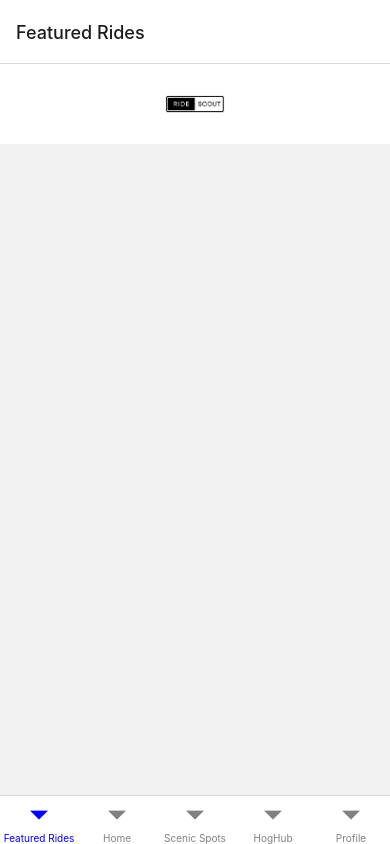
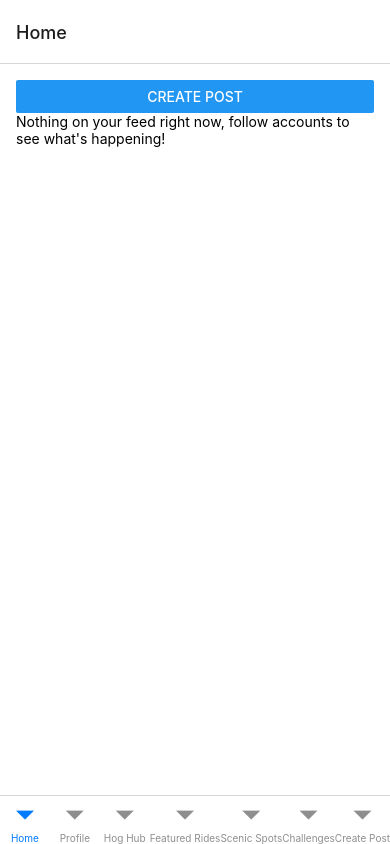
Before and after one commit to tgbergendahl/RideScout, a React Native app: screen /HomeTab in a window 390 px wide. Built offline with nearby package versions, Linux system fonts and the light colour scheme; no server answers; the database is empty.

Commit message:
fixes but too much
fixes

```diff
--- a/App.js
+++ b/App.js
@@ -1,116 +1,29 @@
+// App.js
 import React from 'react';
-import { StatusBar } from 'expo-status-bar';
 import { NavigationContainer } from '@react-navigation/native';
 import { createBottomTabNavigator } from '@react-navigation/bottom-tabs';
-import { createStackNavigator } from '@react-navigation/stack';
+import HomeScreen from './screens/HomeScreen';
+import ProfileScreen from './screens/Profile';
+import HogHubScreen from './screens/HogHub';
+import FeaturedRidesScreen from './screens/FeaturedRides';
+import ScenicSpotsScreen from './screens/ScenicSpots';
+import ChallengesPageScreen from './screens/ChallengesPage';
+import CreatePostScreen from './screens/CreatePost';
 
-// Import your screens
-import FeaturedRides from './screens/FeaturedRides';
-import HogHub from './screens/HogHub';
-import Home from './screens/HomeScreen';
-import Profile from './screens/Profile';
-import ScenicSpots from './screens/ScenicSpots';
-import ChallengesPage from './screens/ChallengesPage';
-import LoginPage from './screens/LoginPage';
-import SignupPage from './screens/SignupPage';
-import CreatePost from './screens/CreatePost';
-import CreateHog from './screens/CreateHog';
-import Header from './components/Header'; // Import the Header component
-
-// Create a bottom tab navigator
 const Tab = createBottomTabNavigator();
-
-// Create a stack navigator for additional screens
-const Stack = createStackNavigator();
-
-function MainTabs() {
-  return (
-    <Tab.Navigator
-      screenOptions={{
-        tabBarActiveTintColor: 'blue', // Active tab color
-        tabBarInactiveTintColor: 'gray', // Inactive tab color
-        tabBarStyle: { backgroundColor: 'white' }, // Tab bar style
-      }}
-    >
-      <Tab.Screen name="Featured Rides" component={FeaturedRidesStack} />
-      <Tab.Screen name="Home" component={HomeStack} />
-      <Tab.Screen name="Scenic Spots" component={ScenicSpotsStack} />
-      <Tab.Screen name="HogHub" component={HogHubStack} />
-      <Tab.Screen name="Profile" component={ProfileStack} />
-    </Tab.Navigator>
-  );
-}
-
-function FeaturedRidesStack() {
-  return (
-    <Stack.Navigator
-      screenOptions={{
-        header: () => <Header />,
-      }}
-    >
-      <Stack.Screen name="FeaturedRides" component={FeaturedRides} />
-    </Stack.Navigator>
-  );
-}
-
-function HomeStack() {
-  return (
-    <Stack.Navigator
-      screenOptions={{
-        header: () => <Header />,
-      }}
-    >
-      <Stack.Screen name="Home" component={Home} />
-      <Stack.Screen name="CreatePost" component={CreatePost} />
-    </Stack.Navigator>
-  );
-}
-
-function ScenicSpotsStack() {
-  return (
-    <Stack.Navigator
-      screenOptions={{
-        header: () => <Header />,
-      }}
-    >
-      <Stack.Screen name="ScenicSpots" component={ScenicSpots} />
-    </Stack.Navigator>
-  );
-}
-
-function HogHubStack() {
-  return (
-    <Stack.Navigator
-      screenOptions={{
-        header: () => <Header />,
-      }}
-    >
-      <Stack.Screen name="HogHub" component={HogHub} />
-      <Stack.Screen name="CreateHog" component={CreateHog} />
-    </Stack.Navigator>
-  );
-}
-
-function ProfileStack() {
-  return (
-    <Stack.Navigator
-      screenOptions={{
-        header: () => <Header />,
-      }}
-    >
-      <Stack.Screen name="Profile" component={Profile} />
-      <Stack.Screen name="ChallengesPage" component={ChallengesPage} />
-      <Stack.Screen name="LoginPage" component={LoginPage} />
-      <Stack.Screen name="SignupPage" component={SignupPage} />
-    </Stack.Navigator>
-  );
-}
 
 export default function App() {
   return (
     <NavigationContainer>
-      <MainTabs />
-      <StatusBar style="auto" />
+      <Tab.Navigator>
+        <Tab.Screen name="HomeTab" component={HomeScreen} options={{ title: 'Home' }} />
+        <Tab.Screen name="ProfileTab" component={ProfileScreen} options={{ title: 'Profile' }} />
+        <Tab.Screen name="HogHubTab" component={HogHubScreen} options={{ title: 'Hog Hub' }} />
+        <Tab.Screen name="FeaturedRidesTab" component={FeaturedRidesScreen} options={{ title: 'Featured Rides' }} />
+        <Tab.Screen name="ScenicSpotsTab" component={ScenicSpotsScreen} options={{ title: 'Scenic Spots' }} />
+        <Tab.Screen name="ChallengesTab" component={ChallengesPageScreen} options={{ title: 'Challenges' }} />
+        <Tab.Screen name="CreatePostTab" component={CreatePostScreen} options={{ title: 'Create Post' }} />
+      </Tab.Navigator>
     </NavigationContainer>
   );
 }
--- a/firebase.js
+++ b/firebase.js
@@ -1,11 +1,10 @@
 // firebase.js
 import { initializeApp } from 'firebase/app';
-import { initializeAuth, getAuth, getReactNativePersistence } from 'firebase/auth';
+import { initializeAuth, getReactNativePersistence } from 'firebase/auth';
 import { getFirestore } from 'firebase/firestore';
 import { getStorage } from 'firebase/storage';
 import AsyncStorage from '@react-native-async-storage/async-storage';
 
-// Your web app's Firebase configuration
 const firebaseConfig = {
   apiKey: 'AIzaSyD7fPS88Qiq5Q_jboSPJty21h605HZ33Nw',
   authDomain: 'ridescout-911a8.firebaseapp.com',
@@ -15,10 +14,9 @@ const firebaseConfig = {
   appId: '1:701647917174:web:46fec9b6dbc0cbc91a8f57',
 };
 
-// Initialize Firebase
 const app = initializeApp(firebaseConfig);
 const auth = initializeAuth(app, {
-  persistence: getReactNativePersistence(AsyncStorage)
+  persistence: getReactNativePersistence(AsyncStorage),
 });
 const db = getFirestore(app);
 const storage = getStorage(app);
--- a/screens/HomeScreen.js
+++ b/screens/HomeScreen.js
@@ -1,40 +1,42 @@
 // screens/HomeScreen.js
 import React, { useState, useEffect } from 'react';
-import { View, Text, StyleSheet, Button, FlatList, Image, ActivityIndicator } from 'react-native';
+import { View, Text, FlatList, StyleSheet, Button, ActivityIndicator } from 'react-native';
 import { auth, db } from '../firebase';
 import { collection, query, where, onSnapshot } from 'firebase/firestore';
 
 const HomeScreen = ({ navigation }) => {
   const [posts, setPosts] = useState([]);
+  const [following, setFollowing] = useState([]);
   const [loading, setLoading] = useState(true);
 
   useEffect(() => {
-    const fetchPosts = () => {
-      const q = query(collection(db, 'posts'), where('userID', 'in', auth.currentUser.following || []));
-      const unsubscribe = onSnapshot(q, (snapshot) => {
-        const postsData = snapshot.docs.map(doc => ({ ...doc.data(), id: doc.id }));
-        setPosts(postsData);
-        setLoading(false);
+    if (auth.currentUser) {
+      const unsubscribe = onSnapshot(doc(db, 'users', auth.currentUser.uid), (doc) => {
+        if (doc.exists()) {
+          setFollowing(doc.data().following || []);
+        }
       });
 
-      return unsubscribe;
-    };
-
-    if (auth.currentUser) {
-      const unsubscribe = fetchPosts();
       return () => unsubscribe();
     } else {
       setLoading(false);
     }
   }, []);
 
-  const renderItem = ({ item }) => (
-    <View style={styles.post}>
-      {item.image && <Image source={{ uri: item.image }} style={styles.image} />}
-      <Text style={styles.title}>{item.title}</Text>
-      <Text>{item.content}</Text>
-    </View>
-  );
+  useEffect(() => {
+    if (auth.currentUser && following.length > 0) {
+      const q = query(collection(db, 'posts'), where('userID', 'in', following));
+      const unsubscribe = onSnapshot(q, (snapshot) => {
+        const postsData = snapshot.docs.map(doc => ({ id: doc.id, ...doc.data() }));
+        setPosts(postsData);
+        setLoading(false);
+      });
+
+      return () => unsubscribe();
+    } else {
+      setLoading(false);
+    }
+  }, [following]);
 
   if (loading) {
     return (
@@ -44,14 +46,21 @@ const HomeScreen = ({ navigation }) => {
     );
   }
 
+  const renderItem = ({ item }) => (
+    <View style={styles.post}>
+      <Text style={styles.title}>{item.title}</Text>
+      <Text>{item.content}</Text>
+      {item.image && <Image source={{ uri: item.image }} style={styles.image} />}
+    </View>
+  );
+
   return (
     <View style={styles.container}>
-      <Button title="Create Post" onPress={() => navigation.navigate('CreatePost')} />
+      <Button title="Create Post" onPress={() => navigation.navigate('CreatePostTab')} />
       <FlatList
         data={posts}
         renderItem={renderItem}
         keyExtractor={item => item.id}
-        contentContainerStyle={styles.postsContainer}
         ListEmptyComponent={<Text>Nothing on your feed right now, follow accounts to see what's happening!</Text>}
       />
     </View>
@@ -61,29 +70,24 @@ const HomeScreen = ({ navigation }) => {
 const styles = StyleSheet.create({
   container: {
     flex: 1,
-    backgroundColor: '#f0f0f0',
-    padding: 10,
-    justifyContent: 'center',
-    alignItems: 'center',
-  },
-  postsContainer: {
-    paddingVertical: 10,
+    padding: 16,
+    backgroundColor: '#fff',
   },
   post: {
+    marginBottom: 16,
+    padding: 16,
     backgroundColor: '#fff',
-    borderRadius: 10,
-    padding: 10,
-    marginVertical: 10,
+    borderRadius: 8,
+  },
+  title: {
+    fontSize: 18,
+    fontWeight: 'bold',
+    marginBottom: 8,
   },
   image: {
     width: '100%',
     height: 200,
-    borderRadius: 10,
-  },
-  title: {
-    fontSize: 18,
-    fontWeight: 'bold',
-    marginVertical: 10,
+    marginTop: 8,
   },
 });
 
--- a/screens/Profile.js
+++ b/screens/Profile.js
@@ -1,76 +1,45 @@
 // screens/Profile.js
 import React, { useState, useEffect } from 'react';
-import { View, Text, StyleSheet, Button, Image, TextInput, FlatList, ActivityIndicator } from 'react-native';
+import { View, Text, StyleSheet, Button, Image, TextInput, FlatList } from 'react-native';
 import { auth, db, storage } from '../firebase';
-import { signOut, onAuthStateChanged } from 'firebase/auth';
-import { collection, doc, getDoc, query, where, onSnapshot, setDoc, getDocs } from 'firebase/firestore';
+import { signOut } from 'firebase/auth';
+import { collection, doc, getDoc, getDocs, query, where, updateDoc } from 'firebase/firestore';
 import * as ImagePicker from 'expo-image-picker';
 import { getDownloadURL, ref, uploadBytes } from 'firebase/storage';
 
-const Profile = ({ navigation }) => {
+const ProfileScreen = ({ navigation }) => {
   const [user, setUser] = useState(null);
   const [profilePic, setProfilePic] = useState(null);
   const [bio, setBio] = useState('');
-  const [loading, setLoading] = useState(true);
   const [posts, setPosts] = useState([]);
-  const [following, setFollowing] = useState([]);
-  const [followersCount, setFollowersCount] = useState(0);
-  const [isEditing, setIsEditing] = useState(false);
 
   useEffect(() => {
-    const unsubscribe = onAuthStateChanged(auth, (currentUser) => {
-      if (currentUser) {
-        fetchUserData(currentUser.uid);
-        const unsubscribePosts = fetchUserPosts(currentUser.uid);
-        return () => {
-          unsubscribePosts();
-        };
-      } else {
-        setLoading(false);
-        setUser(null);
-      }
-    });
-
-    return unsubscribe;
-  }, []);
-
-  const fetchUserData = async (uid) => {
-    try {
-      const userDoc = await getDoc(doc(db, 'users', uid));
+    const fetchUserData = async () => {
+      const userDoc = await getDoc(doc(db, 'users', auth.currentUser.uid));
       if (userDoc.exists()) {
-        const userData = userDoc.data();
-        setUser(userData);
-        setProfilePic(userData.profilePic || null);
-        setBio(userData.bio || '');
-        setFollowing(userData.following || []);
-
-        // Fetch followers count
-        const followersQuery = query(collection(db, 'users'), where('following', 'array-contains', uid));
-        const followersSnapshot = await getDocs(followersQuery);
-        setFollowersCount(followersSnapshot.size);
-      } else {
-        setUser({}); // Empty user object if no data exists
-      }
-    } catch (error) {
-      console.error("Error fetching user data:", error);
-    } finally {
-      setLoading(false);
+        setUser(userDoc.data());
+        setProfilePic(userDoc.data().profilePic);
+        setBio(userDoc.data().bio);
       }
     };
 
-  const fetchUserPosts = (uid) => {
-    const q = query(collection(db, 'posts'), where('userID', '==', uid));
-    const unsubscribe = onSnapshot(q, (snapshot) => {
-      const postsData = snapshot.docs.map(doc => ({ ...doc.data(), id: doc.id }));
-      setPosts(postsData);
-    });
+    fetchUserData();
+  }, []);
 
-    return unsubscribe;
+  useEffect(() => {
+    const fetchUserPosts = async () => {
+      const q = query(collection(db, 'posts'), where('userID', '==', auth.currentUser.uid));
+      const querySnapshot = await getDocs(q);
+      const userPosts = querySnapshot.docs.map(doc => ({ id: doc.id, ...doc.data() }));
+      setPosts(userPosts);
     };
+
+    fetchUserPosts();
+  }, []);
 
   const handleSignOut = () => {
     signOut(auth).then(() => {
-      navigation.navigate('LoginPage');
+      navigation.navigate('Login');
     });
   };
 
@@ -88,43 +57,30 @@ const Profile = ({ navigation }) => {
       await uploadBytes(storageRef, blob);
       const url = await getDownloadURL(storageRef);
 
-      await setDoc(doc(db, 'users', auth.currentUser.uid), {
+      await updateDoc(doc(db, 'users', auth.currentUser.uid), {
         profilePic: url,
-      }, { merge: true });
+      });
 
       setProfilePic(url);
     }
   };
 
   const handleSaveBio = async () => {
-    await setDoc(doc(db, 'users', auth.currentUser.uid), {
+    await updateDoc(doc(db, 'users', auth.currentUser.uid), {
       bio,
-    }, { merge: true });
+    });
   };
 
   const renderItem = ({ item }) => (
     <View style={styles.post}>
-      {item.image && <Image source={{ uri: item.image }} style={styles.image} />}
       <Text style={styles.title}>{item.title}</Text>
       <Text>{item.content}</Text>
+      {item.image && <Image source={{ uri: item.image }} style={styles.image} />}
     </View>
   );
 
-  if (loading) {
-    return (
-      <View style={styles.container}>
-        <ActivityIndicator size="large" color="#0000ff" />
-      </View>
-    );
-  }
-
-  if (!auth.currentUser) {
-    return (
-      <View style={styles.container}>
-        <Text>No user is logged in</Text>
-        <Button title="Go to Login" onPress={() => navigation.navigate('LoginPage')} />
-      </View>
-    );
+  if (!user) {
+    return <Text>Loading...</Text>;
   }
 
   return (
@@ -133,14 +89,9 @@ const Profile = ({ navigation }) => {
         {profilePic ? (
           <Image source={{ uri: profilePic }} style={styles.avatar} />
         ) : (
-          <View style={styles.avatarPlaceholder}>
-            <Text>No Profile Picture</Text>
-          </View>
+          <Button title="Upload Profile Picture" onPress={handleProfilePicUpload} />
         )}
         <Text style={styles.username}>{auth.currentUser.email}</Text>
-        <Text>{followersCount} followers</Text>
-        {isEditing ? (
-          <>
         <TextInput
           style={styles.bio}
           value={bio}
@@ -148,20 +99,13 @@ const Profile = ({ navigation }) => {
           placeholder="Add a bio"
         />
         <Button title="Save Bio" onPress={handleSaveBio} />
-            <Button title="Upload Profile Picture" onPress={handleProfilePicUpload} />
-          </>
-        ) : (
-          <Text style={styles.bioText}>{bio || 'No bio available'}</Text>
-        )}
-        <Button title={isEditing ? "View Profile" : "Edit Profile"} onPress={() => setIsEditing(!isEditing)} />
         <Button title="Sign Out" onPress={handleSignOut} />
       </View>
       <FlatList
         data={posts}
         renderItem={renderItem}
         keyExtractor={item => item.id}
-        contentContainerStyle={styles.postsContainer}
-        ListEmptyComponent={<Text>No posts yet</Text>}
+        ListEmptyComponent={() => <Text>No posts yet</Text>}
       />
     </View>
   );
@@ -172,8 +116,6 @@ const styles = StyleSheet.create({
     flex: 1,
     backgroundColor: '#f0f0f0',
     padding: 10,
-    justifyContent: 'center',
-    alignItems: 'center',
   },
   profile: {
     alignItems: 'center',
@@ -184,14 +126,6 @@ const styles = StyleSheet.create({
     height: 100,
     borderRadius: 50,
     backgroundColor: '#ccc',
-  },
-  avatarPlaceholder: {
-    width: 100,
-    height: 100,
-    borderRadius: 50,
-    backgroundColor: '#ccc',
-    justifyContent: 'center',
-    alignItems: 'center',
   },
   username: {
     marginTop: 10,
@@ -206,29 +140,22 @@ const styles = StyleSheet.create({
     paddingHorizontal: 8,
     width: '80%',
   },
-  bioText: {
-    marginTop: 10,
-    fontSize: 16,
+  post: {
+    marginBottom: 16,
+    padding: 16,
+    backgroundColor: '#fff',
+    borderRadius: 8,
   },
-  postsContainer: {
-    paddingVertical: 10,
-  },
-  post: {
-    backgroundColor: '#fff',
-    borderRadius: 10,
-    padding: 10,
-    marginVertical: 10,
+  title: {
+    fontSize: 18,
+    fontWeight: 'bold',
+    marginBottom: 8,
   },
   image: {
     width: '100%',
     height: 200,
-    borderRadius: 10,
-  },
-  title: {
-    fontSize: 18,
-    fontWeight: 'bold',
-    marginVertical: 10,
+    marginTop: 8,
   },
 });
 
-export default Profile;
+export default ProfileScreen;
```
Lines whose indentation alone changed are shown as unchanged.
